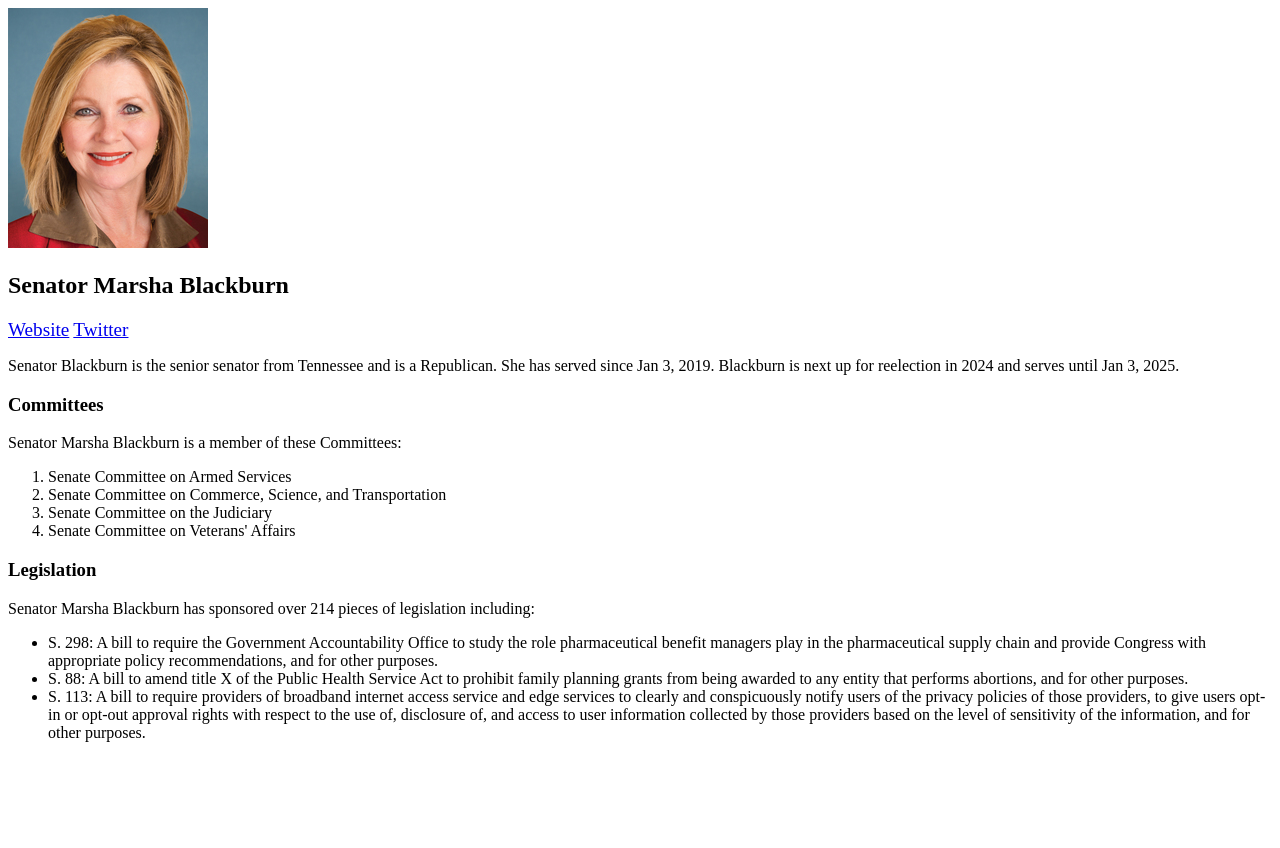
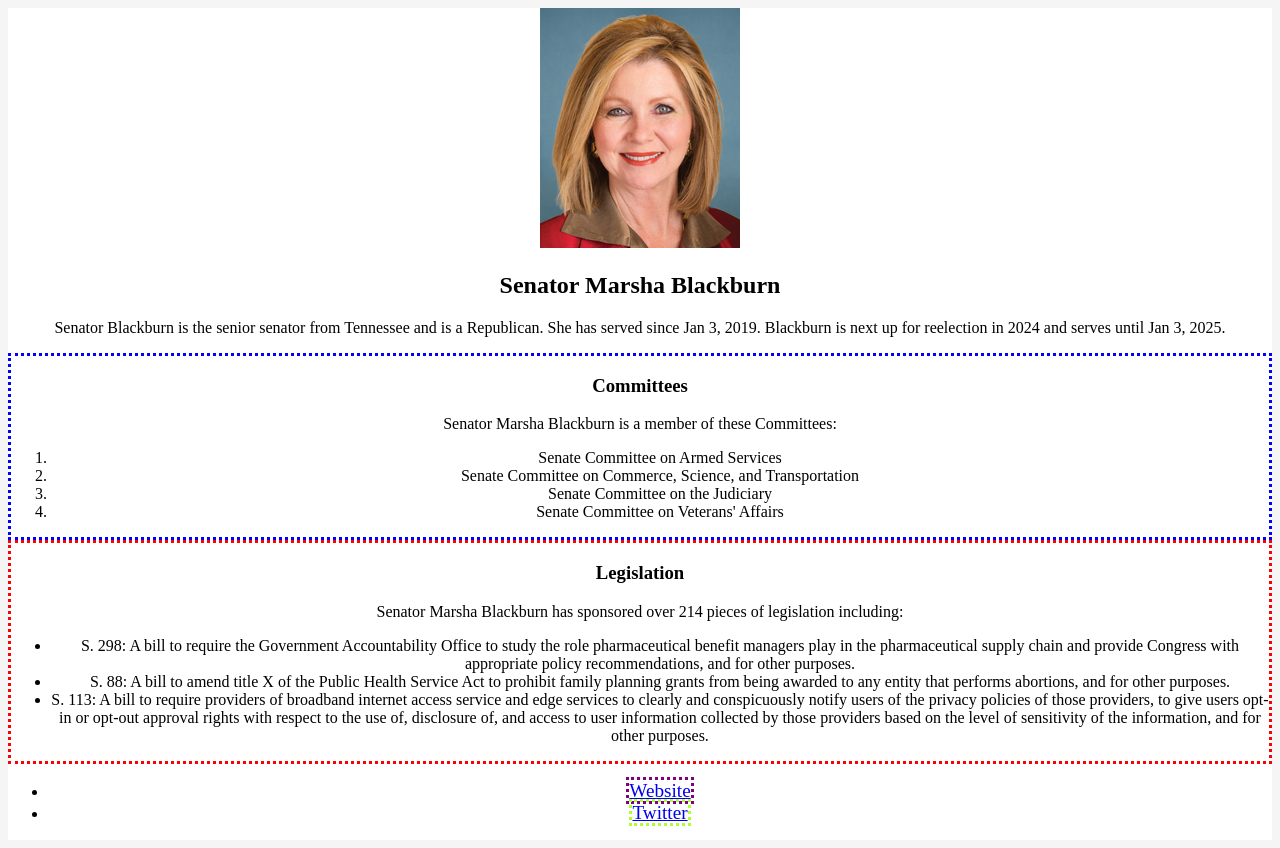
Before and after one commit to jacksonrgoodman/congressional-project, a plain HTML site: page index.html in a window 1280 px wide. Before the commit the page ends 800 px from the top, so only its background shows below. Drawn offline with Linux system fonts and the light colour scheme.

Commit message:
added more classes and css styling, still needs work

```diff
--- a/index.html
+++ b/index.html
@@ -8,15 +8,17 @@
     <title>Congressional Info</title>
 </head>
 <body>
-    <article id = Marsha>
+    <div class= "article">
+        <article class = "marshaArticle">
             <section class = "Bio">
                 <img src= "images/marsha.jpeg">
+
                 <h2>Senator Marsha Blackburn</h2>
-            <a id="website" href="https://www.blackburn.senate.gov/">Website</a>
-            <a id="twitter" href="https://twitter.com/marshablackburn">Twitter</a>
+
                 <p>Senator Blackburn is the senior senator from Tennessee and is a Republican. She has served since Jan 3, 2019. Blackburn is next up for reelection in 2024 and serves until Jan 3, 2025.</p>
             </section>
             <section class = "Committees">
+                <div>
                     <h3>Committees</h3>
                     <p>Senator Marsha Blackburn is a member of these Committees:
                         <ol>
@@ -26,6 +28,7 @@
                             <li>Senate Committee on Veterans' Affairs</li>
                         </ol>
                     </p>
+                </div>
             </section>
             <section class = "Bills">
                 <h3>Legislation</h3>
@@ -37,6 +40,11 @@
                     </ul>
                 </p>
             </section>
+        <ul>
+            <li><a class="website" href="https://www.blackburn.senate.gov/">Website</a></li>
+            <li><a class="twitter" href="https://twitter.com/marshablackburn">Twitter</a></li>
+        </ul>
         </article>
+    </div>
 </body>
 </html>
--- a/styles/styles.css
+++ b/styles/styles.css
@@ -1,3 +1,27 @@
+body {
+    background: whitesmoke
+}
 a {
     font-size: larger;
 }
+.article {
+    display: flex;
+}
+.marshaArticle {
+    background: white;
+    text-align: center;
+}
+.Committees {
+    border: 3px dotted blue;
+}
+.Bills {
+    border: 3px dotted red;
+}
+.website {
+    border: 3px dotted purple;
+    list-style-type: none;
+}
+.twitter {
+    border: 3px dotted greenyellow;
+    list-style-type: none;
+}
```
Lines whose indentation alone changed are shown as unchanged.
